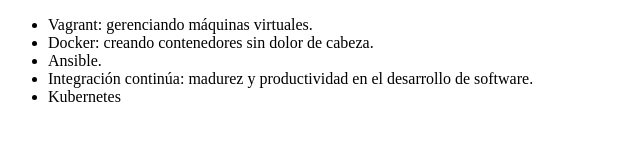
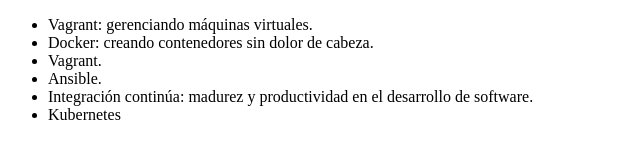
Before and after one commit to OnielC/Alura_Git, a plain HTML site: page Curso/Index.html in a window 1280 px wide. Shown: the whole page, without its empty margins (0-640 px from the left). Drawn offline with Linux system fonts and the light colour scheme.

Commit message:
Terminando el ejercicio de rebase.

```diff
--- a/Curso/Index.html
+++ b/Curso/Index.html
@@ -16,6 +16,7 @@
 
               <li>Vagrant: gerenciando máquinas virtuales.</li>
               <li>Docker: creando contenedores sin dolor de cabeza.</li>
+              <li>Vagrant.</li>
               <li>Ansible.</li>
               <li>Integración continúa: madurez y productividad en el desarrollo de software.</li>
               <li>Kubernetes</li>
```
